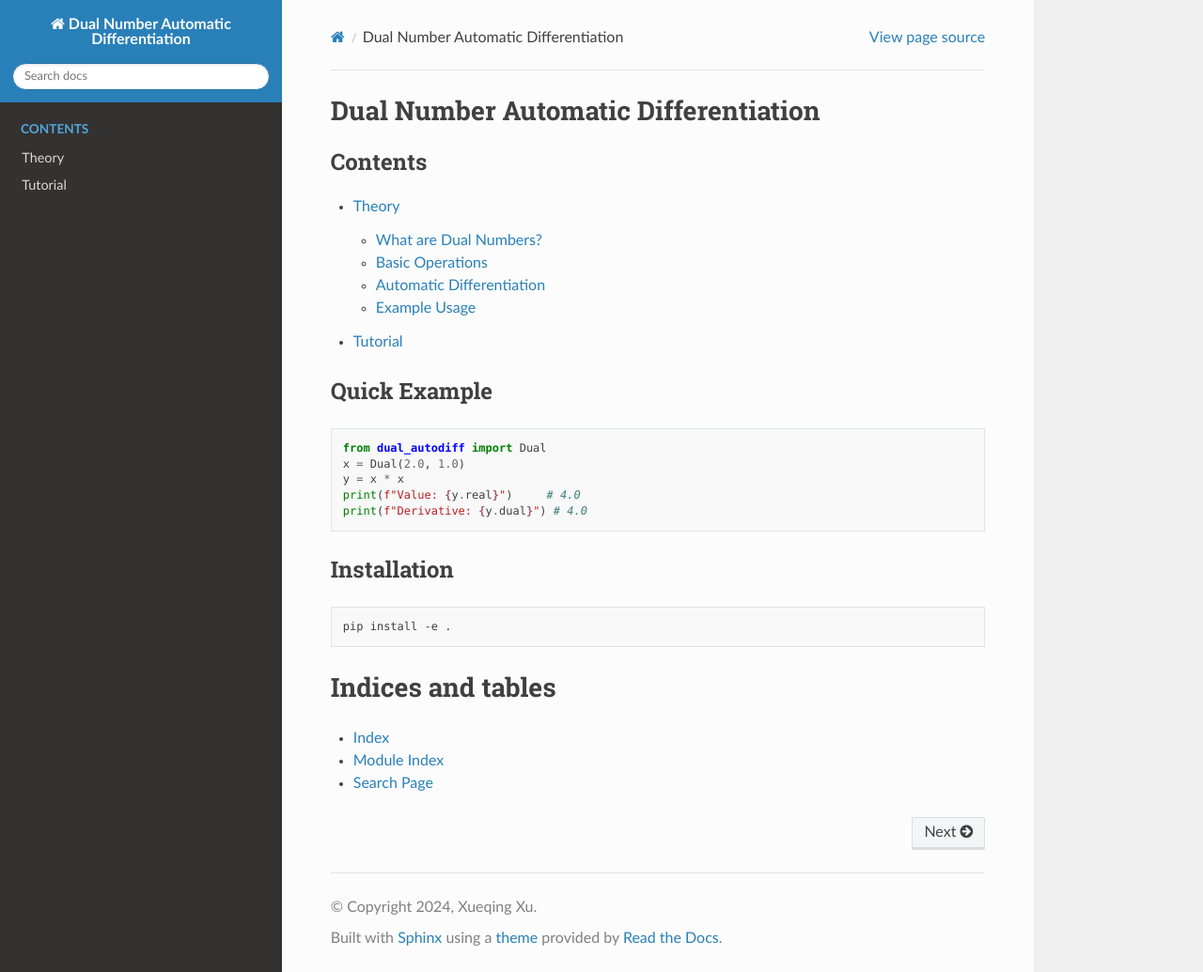
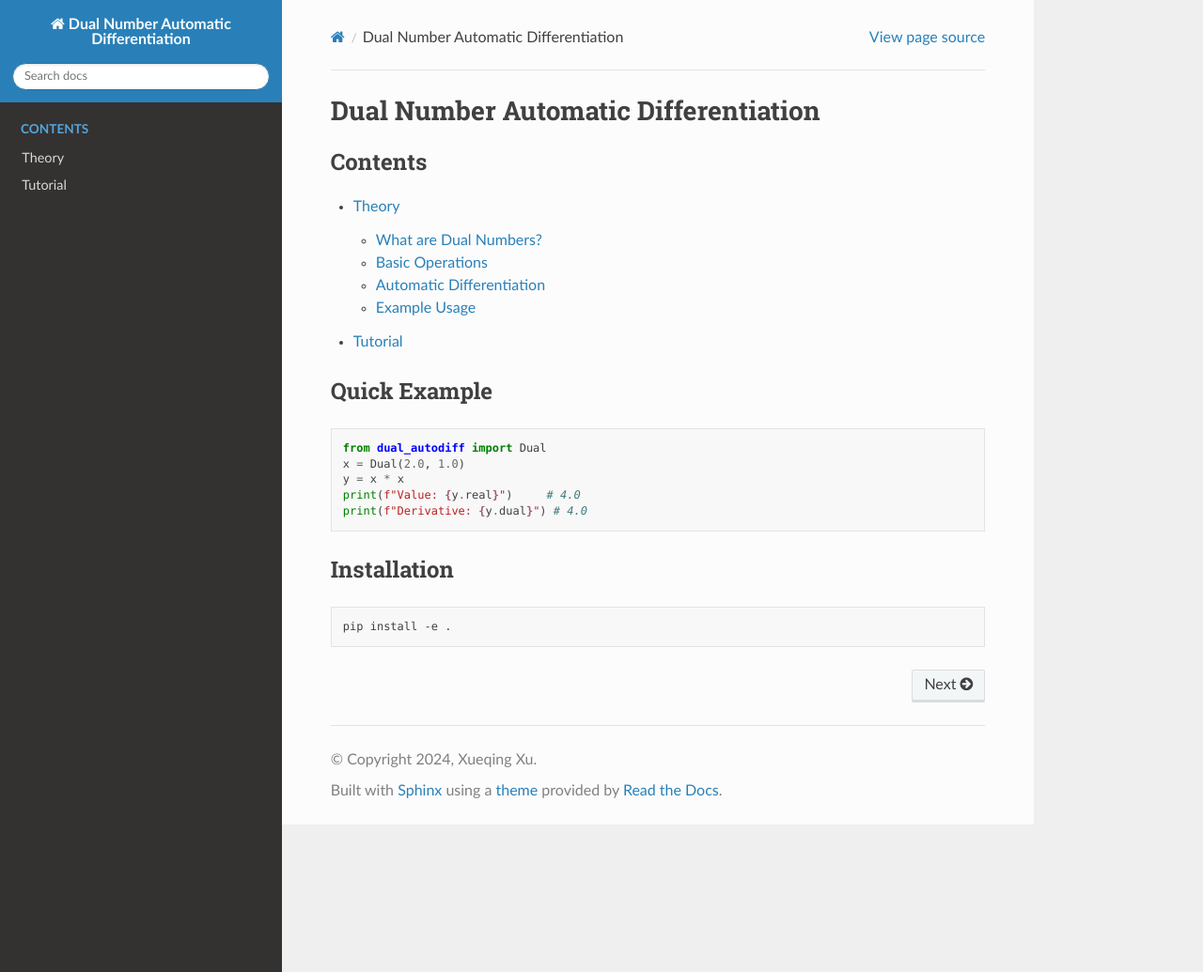
Before and after one commit to AprilQx/Master-Project-C1, a Sphinx documentation site: the page built from dual_autodiff/docs/index.rst, in a window 1280 px wide and 1035 px high. Shown: the whole window at 94% size. Built offline with Sphinx 7.4.7 and the Read the Docs theme 3.1.0, drawn with Linux system fonts in a browser that asks for light colours; pages that are not in the unit, such as notebooks, are missing from menus.

Commit message:
fixed html

```diff
--- a/dual_autodiff/docs/index.rst
+++ b/dual_autodiff/docs/index.rst
@@ -25,10 +25,3 @@ Installation
 .. code-block:: bash
 
    pip install -e .
-
-Indices and tables
-=================
-
-* :ref:`genindex`
-* :ref:`modindex`
-* :ref:`search`
```
